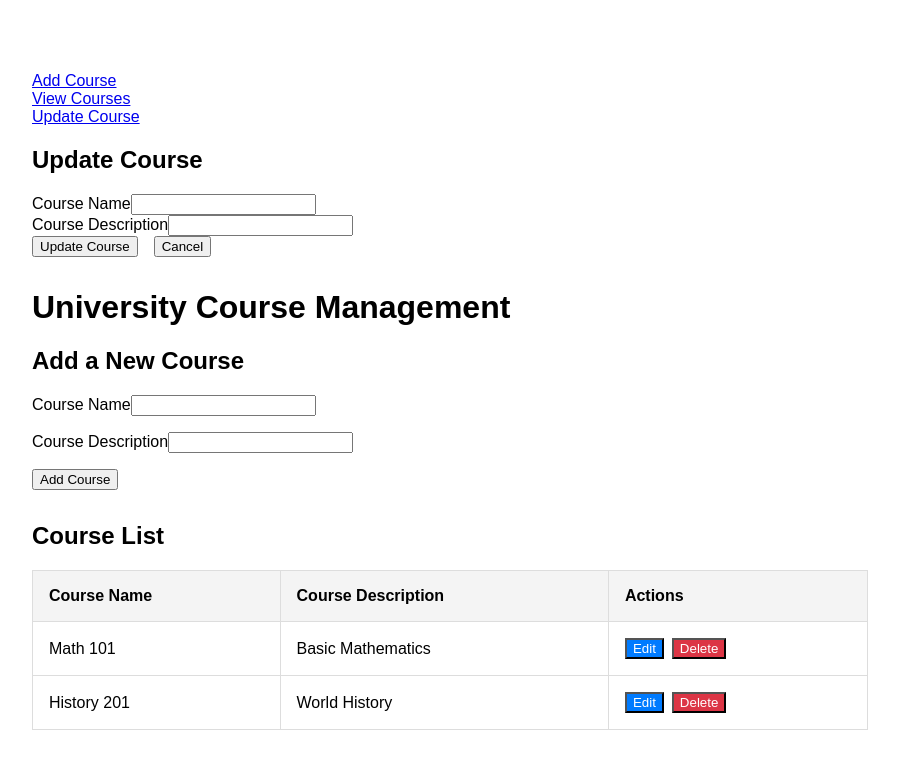
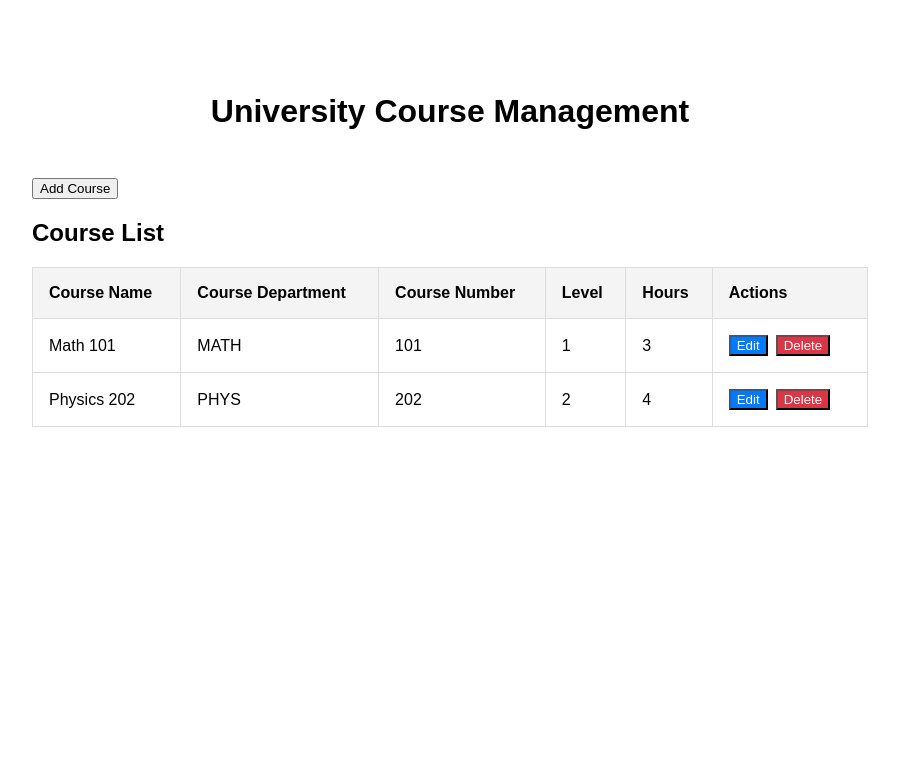
Before and after one commit to PrasmitP/SE4-Project2-Frontend, a Vue app in the folder demoVue3/: page /UpdateCourse in a window 1280 px wide. Shown: the top 768 px of the page, without its empty margins (190-1089 px from the left). Built offline with nearby package versions, Linux system fonts and the light colour scheme.

Commit message:
Webpage frontend almost finished
Need to :
Fix edit function (canceling the edit --- currently not working)
Generate code to Save after adding/deleting the items for each table (it saves, but after reloading the page it reverts to default that is in the code --- should be pretty easy)

```diff
--- a/demoVue3/src/App.vue
+++ b/demoVue3/src/App.vue
@@ -1,29 +1,23 @@
 <template>
   <div id="app">
-    <router-link to="Add">Add Course</router-link>
-    <br>
-    <router-link to="View">View Courses</router-link>
-    <br>
-    <router-link to="Update">Update Course</router-link>
-    <router-view/>
-
     <h1>University Course Management</h1>
 
+    <!-- Add Course Form -->
     <add-course @addCourse="addCourse" />
 
+    <!-- Course List Table -->
     <course-list
       :courses="courses"
       @editCourse="editCourse"
       @deleteCourse="deleteCourse"
     />
 
+    <!-- Update Course Form -->
     <update-course
       v-if="editingCourse"
       :course="editingCourse"
       @updateCourse="updateCourse"
-    />
-
-
+      @cancelUpdate="cancelEditing"/> <!-- Listen for cancelUpdate -->
   </div>
 </template>
 
@@ -40,28 +34,52 @@
     UpdateCourse
   },
   setup() {
+    // Define the list of courses
     const courses = ref([
-      { id: 1, name: 'Math 101', description: 'Basic Mathematics' },
-      { id: 2, name: 'History 201', description: 'World History' }
+      {
+        id: 1,
+        name: 'Math 101',
+        department: 'MATH',
+        number: 101,       // Represents a course number within the year
+        level: 1,          // First year (freshman)
+        hours: 3
+      },
+      {
+        id: 2,
+        name: 'Physics 202',
+        department: 'PHYS',
+        number: 202,       // Course number
+        level: 2,          // Second year (sophomore)
+        hours: 4
+      }
     ]);
-    const editingCourse = ref(null);
 
+    const editingCourse = ref(null); // Tracks the course being edited
+
+    // Method to add a course
     const addCourse = (course) => {
       courses.value.push({ ...course, id: Date.now() });
     };
 
+    // Method to edit a course (populate form for editing)
     const editCourse = (course) => {
-      editingCourse.value = course;
+      editingCourse.value = { ...course };
     };
 
+    // Method to update the course
     const updateCourse = (updatedCourse) => {
       const index = courses.value.findIndex(c => c.id === updatedCourse.id);
       if (index !== -1) {
         courses.value[index] = updatedCourse;
       }
-      editingCourse.value = null;
+      editingCourse.value = null; // Clear editing state after updating
     };
 
+    const cancelEditing = () => {
+      editingCourse.value = null; // Simply clear the course being edited
+    };
+
+    // Method to delete a course
     const deleteCourse = (id) => {
       courses.value = courses.value.filter(course => course.id !== id);
     };
@@ -89,4 +107,9 @@
   margin: 0 auto;
   padding: 2rem;
 }
+
+h1 {
+  text-align: center;
+  margin-bottom: 2rem;
+}
 </style>
--- a/demoVue3/src/components/AddCourse.vue
+++ b/demoVue3/src/components/AddCourse.vue
@@ -1,16 +1,35 @@
 <template>
   <div>
-    <h2>Add a New Course</h2>
-    <form @submit.prevent="submitCourse">
+
+    <!-- Add Course Button -->
+    <button v-if="!showForm" @click="toggleForm">Add Course</button>
+
+    <!-- Course Form (hidden initially) -->
+    <form v-if="showForm" @submit.prevent="submitCourse">
       <div>
-        <label for="name">Course Name</label>
+        <label for="name">Course Name : </label>
         <input v-model="course.name" type="text" id="name" required />
       </div>
       <div>
-        <label for="description">Course Description</label>
-        <input v-model="course.description" type="text" id="description" required />
+        <label for="department">Department : </label>
+        <input v-model="course.department" type="text" id="department" required maxlength="4" />
       </div>
-      <button type="submit">Add Course</button>
+      <div>
+        <label for="number">Course Number : </label>
+        <input v-model="course.number" type="text" id="number" required maxlength="4" />
+      </div>
+      <div>
+        <label for="level">Course Level : </label>
+        <input v-model="course.level" type="number" id="level" required min="1" max="4" />
+      </div>
+      <div>
+        <label for="hours">Credit Hours : </label>
+        <input v-model="course.hours" type="number" id="hours" required min="1" />
+      </div>
+      <div>
+        <button type="submit">Confirm</button>
+        <button type="button" @click="cancelForm">Cancel</button>
+      </div>
     </form>
   </div>
 </template>
@@ -20,20 +39,47 @@
 
 export default {
   setup(props, { emit }) {
+    // Track form visibility
+    const showForm = ref(false);
+
+    // Course data model
     const course = ref({
       name: '',
-      description: ''
+      department: '',
+      number: '',
+      level: 1, // Default to first year
+      hours: 0
     });
 
+    // Toggles the visibility of the form
+    const toggleForm = () => {
+      showForm.value = true;
+    };
+
+    // Handles the form submission
     const submitCourse = () => {
       emit('addCourse', { ...course.value });
+      // Reset fields and hide the form after submission
       course.value.name = '';
-      course.value.description = '';
+      course.value.department = '';
+      course.value.number = '';
+      course.value.level = 1;
+      course.value.hours = 0;
+      showForm.value = false;
+    };
+
+    // Cancels the form (hides it without submitting)
+    const cancelForm = () => {
+      showForm.value = false;
+      // Optionally, you can reset fields here too
     };
 
     return {
       course,
-      submitCourse
+      showForm,
+      toggleForm,
+      submitCourse,
+      cancelForm
     };
   }
 };
@@ -41,10 +87,11 @@
 
 <style scoped>
 form {
-  margin-bottom: 2rem;
+  margin-top: 1rem;
 }
 
-div {
-  margin-bottom: 1rem;
+button {
+  margin-top: 1rem;
+  margin-right: 0.5rem;
 }
 </style>
--- a/demoVue3/src/components/CourseList.vue
+++ b/demoVue3/src/components/CourseList.vue
@@ -5,14 +5,20 @@
       <thead>
         <tr>
           <th>Course Name</th>
-          <th>Course Description</th>
+          <th>Course Department</th>
+          <th>Course Number</th>
+          <th>Level</th>
+          <th>Hours</th>
           <th>Actions</th>
         </tr>
       </thead>
       <tbody>
         <tr v-for="course in courses" :key="course.id">
           <td>{{ course.name }}</td>
-          <td>{{ course.description }}</td>
+          <td>{{ course.department }}</td>
+          <td>{{ course.number }}</td>
+          <td>{{ course.level }}</td>
+          <td>{{ course.hours }}</td>
           <td>
             <button @click="$emit('editCourse', course)">Edit</button>
             <button @click="$emit('deleteCourse', course.id)">Delete</button>
@@ -28,7 +34,7 @@
   props: {
     courses: Array
   }
-};
+}
 </script>
 
 <style scoped>
@@ -42,7 +48,8 @@
   background-color: #f4f4f4;
 }
 
-th, td {
+th,
+td {
   padding: 1rem;
   border: 1px solid #ddd;
   text-align: left;
--- a/demoVue3/src/components/EditCourse.vue
+++ b/demoVue3/src/components/EditCourse.vue
@@ -1,5 +1,5 @@
 <template>
-    <div class="EditCourses">
-      <h1>This is an edit page for editing courses that were already created.</h1>
-    </div>
+  <div class="EditCourses">
+    <h1>This is an edit page for editing courses that were already created.</h1>
+  </div>
 </template>
--- a/demoVue3/src/components/UpdateCourse.vue
+++ b/demoVue3/src/components/UpdateCourse.vue
@@ -1,17 +1,32 @@
 <template>
-  <div>
-    <h2>Update Course</h2>
-    <form @submit.prevent="submitUpdate">
+  <div v-if="course" class="popup-container">
+    <h2>Edit Course: {{ course.name }}</h2>
+
+    <form @submit.prevent="submitUpdate" class="popup-form">
       <div>
         <label for="name">Course Name</label>
-        <input v-model="courseCopy.name" type="text" id="name" required />
+        <input v-model="updatedCourse.name" type="text" id="name" required />
       </div>
       <div>
-        <label for="description">Course Description</label>
-        <input v-model="courseCopy.description" type="text" id="description" required />
+        <label for="department">Department (4-letter abbreviation)</label>
+        <input v-model="updatedCourse.department" type="text" id="department" required maxlength="4" />
       </div>
-      <button type="submit">Update Course</button>
-      <button type="button" @click="cancelUpdate">Cancel</button>
+      <div>
+        <label for="number">Course Number (4-digit)</label>
+        <input v-model="updatedCourse.number" type="text" id="number" required maxlength="4" />
+      </div>
+      <div>
+        <label for="level">Course Level (Year)</label>
+        <input v-model="updatedCourse.level" type="number" id="level" required min="1" max="4" />
+      </div>
+      <div>
+        <label for="hours">Credit Hours</label>
+        <input v-model="updatedCourse.hours" type="number" id="hours" required min="1" />
+      </div>
+      <div>
+        <button type="submit">Confirm</button>
+        <button type="button" @click="cancelUpdate">Cancel</button>
+      </div>
     </form>
   </div>
 </template>
@@ -21,25 +36,28 @@
 
 export default {
   props: {
-    course: Object
+    course: Object // Receives the course to edit
   },
   setup(props, { emit }) {
-    const courseCopy = ref({ ...props.course });
+    const updatedCourse = ref({ ...props.course });
 
-    watch(() => props.course, () => {
-      courseCopy.value = { ...props.course };
+    watch(() => props.course, (newCourse) => {
+      if (newCourse) {
+        updatedCourse.value = { ...newCourse };
+      }
     });
 
     const submitUpdate = () => {
-      emit('updateCourse', courseCopy.value);
+      emit('updateCourse', { ...updatedCourse.value });
+      emit('cancelUpdate'); // Optionally hide after update
     };
 
     const cancelUpdate = () => {
-      emit('updateCourse', null);
+      emit('cancelUpdate'); // Emit cancelUpdate event
     };
 
     return {
-      courseCopy,
+      updatedCourse,
       submitUpdate,
       cancelUpdate
     };
@@ -48,11 +66,31 @@
 </script>
 
 <style scoped>
-form {
-  margin-bottom: 2rem;
+/* Popup container styling */
+.popup-container {
+  position: absolute;
+  top: 1rem;
+  right: 1rem;
+  background-color: #fff;
+  border: 1px solid #ddd;
+  box-shadow: 0 4px 8px rgba(0, 0, 0, 0.1);
+  padding: 1rem;
+  width: 300px;
+  z-index: 1000;
+  border-radius: 8px;
 }
 
-button {
-  margin-right: 1rem;
+/* Form styling */
+.popup-form {
+  display: flex;
+  flex-direction: column;
+}
+
+.popup-form div {
+  margin-bottom: 1rem;
+}
+
+.popup-form button {
+  margin-right: 0.5rem;
 }
 </style>
```
Also changed, not shown: demoVue3/src/router/index.js (line endings or trailing spaces).
